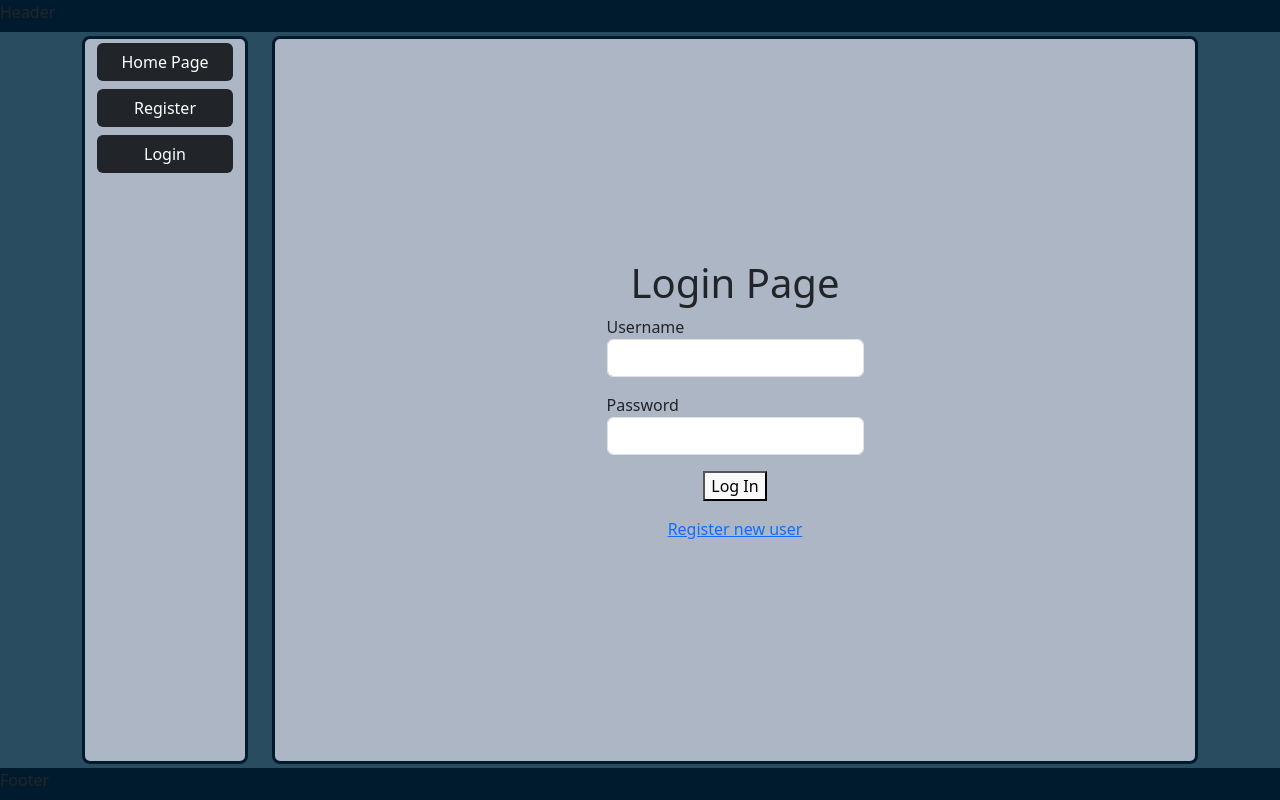
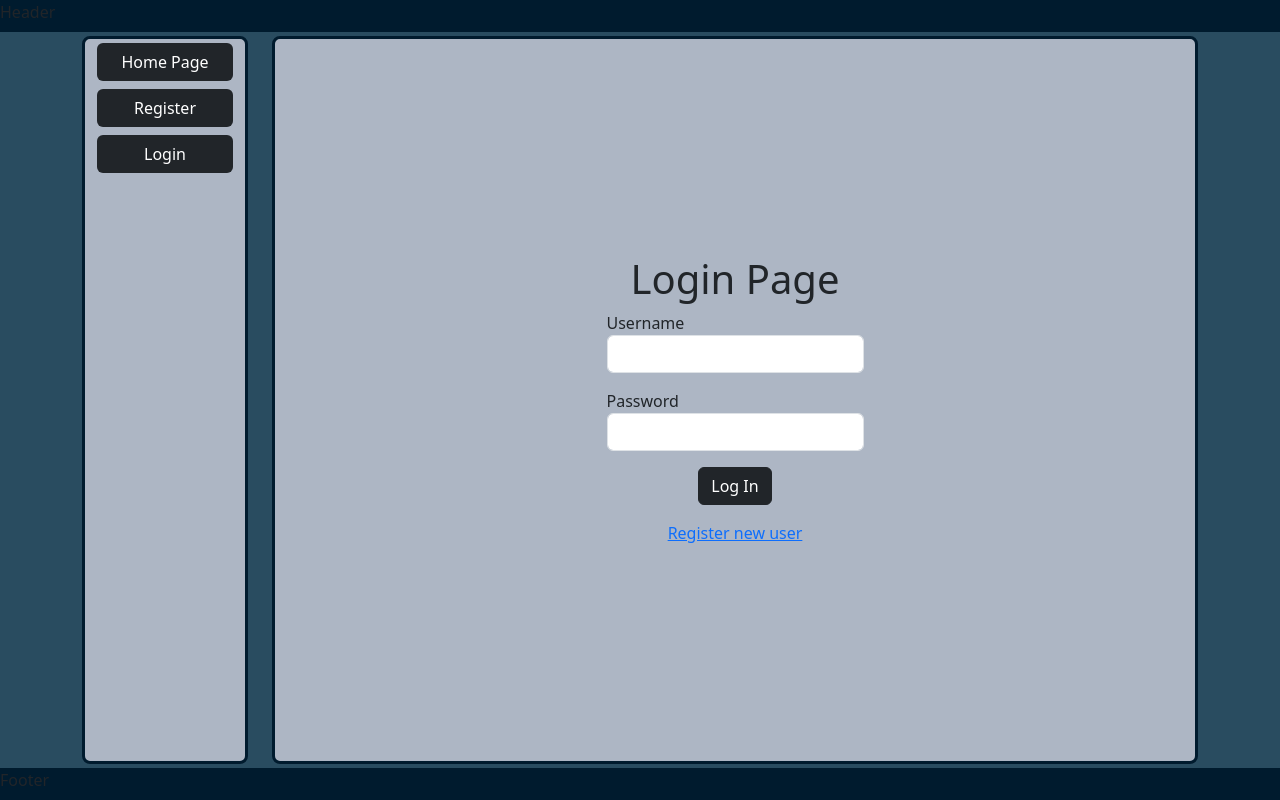
Before and after one commit to Willard-VanDine/WebsiteProject, a React (Vite) app in the folder client/: page /login in a window 1280 px wide. Built offline with nearby package versions, Linux system fonts and the light colour scheme; no server answers.

Commit message:
Fixed button bootstrap visuals that broke.

```diff
--- a/client/src/Login.tsx
+++ b/client/src/Login.tsx
@@ -62,7 +62,7 @@ const LoginScreen = ({ isLoggedIn, setIsLoggedIn }: LoginProps) => {
                     />
                 </p>
                 <p>
-                    <button onClick={handleLogin}>Log In</button>
+                    <button onClick={handleLogin} className="btn btn-primary btn-dark">Log In</button>
                 </p>
                 <NavLink to="/register" end>
                     Register new user
--- a/client/src/Register.tsx
+++ b/client/src/Register.tsx
@@ -60,7 +60,7 @@ export default function RegisterScreen() {
                             alert("An error occurred!");
                         }
                         navigate("/");
-                    }}
+                    }} className="btn btn-primary btn-dark"
                 >
                     Register
                 </button>
```
